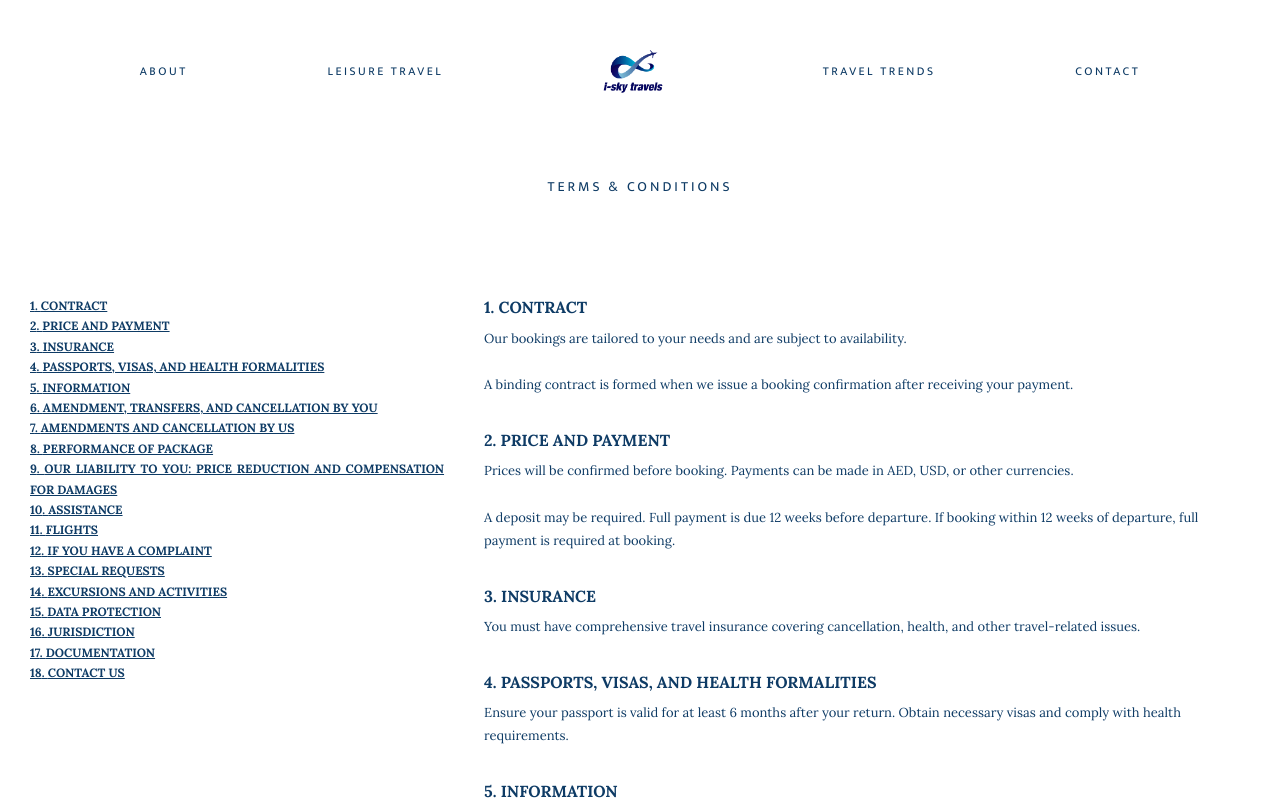
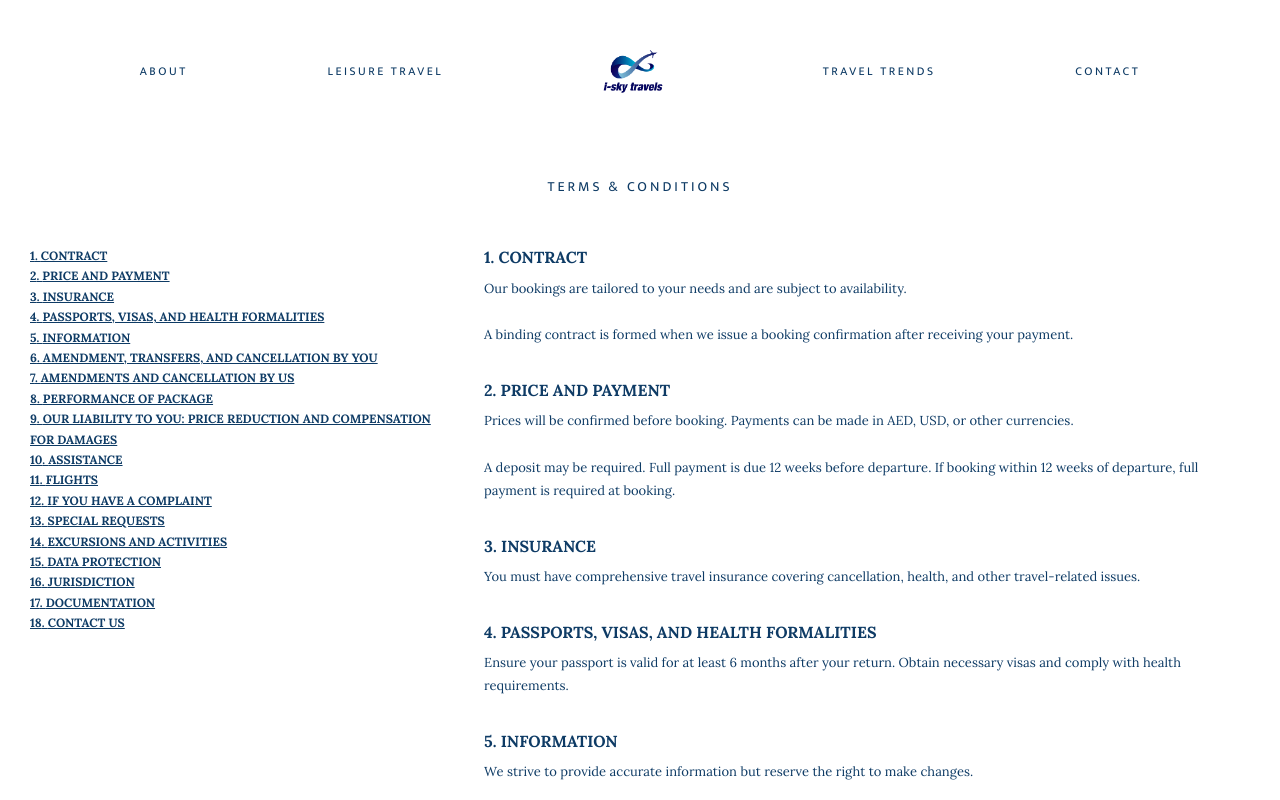
Before and after one commit to asqre/Rask-Travel, a React (Create React App) app: page /terms in a window 1280 px wide. Shown: the top 800 px of the page. Built offline with nearby package versions, Linux system fonts and the light colour scheme.

Commit message:
terms and condition created

```diff
--- a/src/pages/TermsAndCondition.js
+++ b/src/pages/TermsAndCondition.js
@@ -12,7 +12,7 @@ const TermsAndCondition = () => {
 
   return (
     <Layout>
-      <div className="flex flex-col items-center gap-[100px] mb-[50px] w-full px-[30px]">
+      <div className="flex flex-col items-center gap-[50px] mb-[50px] w-full px-[30px]">
         <h2>TERMS & CONDITIONS</h2>
 
         <div className="flex flex-col md:flex-row gap-10 justify-between w-full">
@@ -21,7 +21,7 @@ const TermsAndCondition = () => {
               return (
                 <a key={ind} onClick={() => jumpTo(term.id)}>
                   <h3
-                    className="text-[12px] font-bold underline hover:no-underline cursor-pointer"
+                    className="text-[12px] font-bold underline hover:no-underline cursor-pointer text-left"
                     style={{
                       lineHeight: "1.7",
                     }}
```
